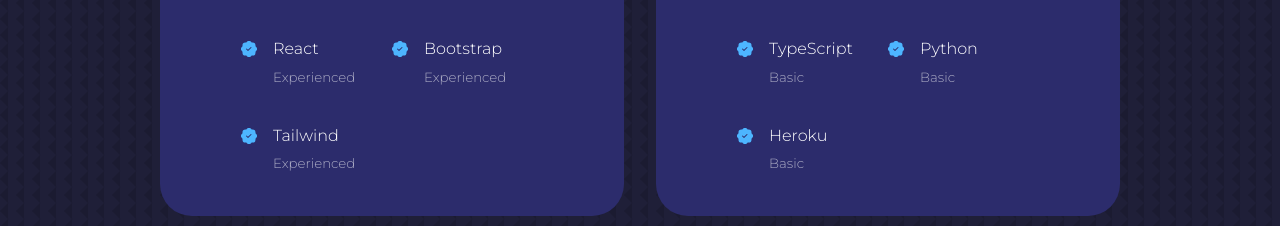
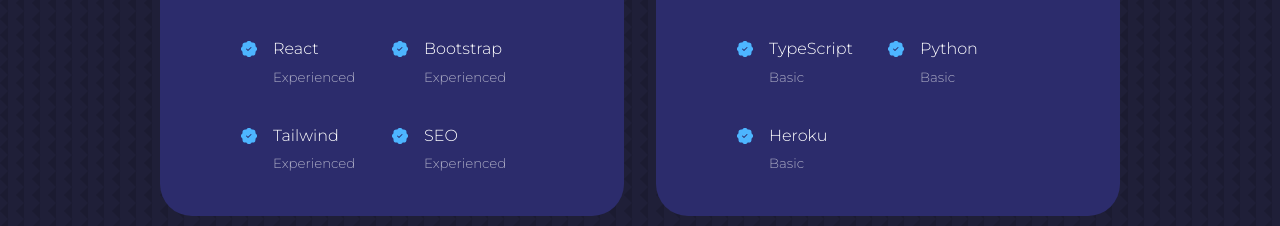
Before and after one commit to VALIANTGUARDIAN/Portfolio, a React (Create React App) app: page / in a window 1280 px wide. Shown: the part 2005-2231 px from the top of the page. Built offline with nearby package versions, Linux system fonts and the light colour scheme.

Commit message:
seo added

```diff
--- a/src/components/experience/Experience.jsx
+++ b/src/components/experience/Experience.jsx
@@ -64,6 +64,14 @@
             <BsPatchCheckFill className='experience__details-icons'/>
             <div>
               <h4>Tailwind</h4>
+              <small className='text-light'>Experienced</small>
+            </div>
+            </article>
+
+            <article className='experience__details'>
+            <BsPatchCheckFill className='experience__details-icons'/>
+            <div>
+              <h4>SEO</h4>
               <small className='text-light'>Experienced</small>
             </div>
             </article>
```
